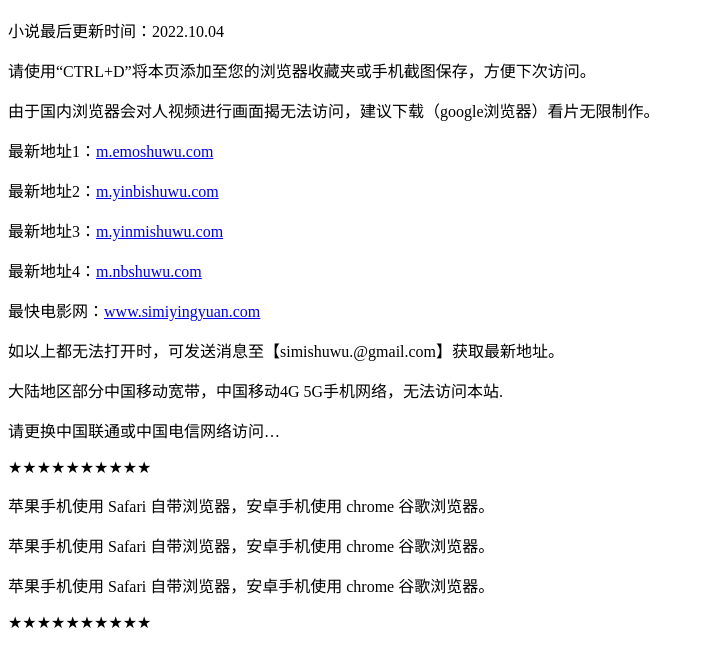
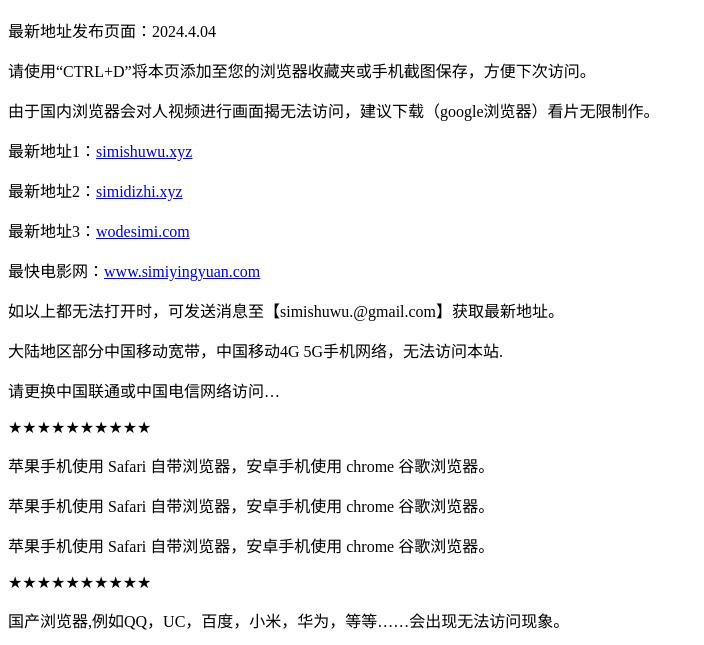
Before and after one commit to simishuwu123/.github.io, a plain HTML site: page index.html in a window 1280 px wide. Shown: the part 138-783 px from the top of the page, without its empty margins (0-704 px from the left). Drawn offline with Linux system fonts and the light colour scheme.

Commit message:
Update index.html

```diff
--- a/index.html
+++ b/index.html
@@ -1,3 +1,4 @@
+
 
 <!DOCTYPE html>
 <html lang="en-US">
@@ -11,20 +12,20 @@
 <meta name="generator" content="Jekyll v3.9.2" />
 <meta property="og:title" content="私密书屋最新地址发布页面：" />
 <meta property="og:locale" content="en_US" />
-<link rel="canonical" href="https://simishuwu123.github.io" />
-<meta property="og:url" content="https://simishuwu123.github.io" />
+<link rel="canonical" href="https://simishuwu123.github.io/fabu/" />
+<meta property="og:url" content="https://simishuwu123.github.io/fabu/" />
 <meta property="og:site_name" content="simishuwu" />
 <meta property="og:type" content="website" />
 <meta name="twitter:card" content="summary" />
 <meta property="twitter:title" content="私密书屋最新地址发布页面：" />
 <script type="application/ld+json">
-{"@context":"https://schema.org","@type":"WebSite","headline":"私密书屋最新地址发布页面：","name":"simishuwu","url":"https://simishuwu123.github.io"}</script>
+{"@context":"https://schema.org","@type":"WebSite","headline":"私密书屋最新地址发布页面：","name":"simishuwu","url":"https://simishuwu123.github.io/fabu/"}</script>
 
   </head>
   <body>
     <div class="container-lg px-3 my-5 markdown-body">
 
-      <h1><a href="https://simishuwu123.github.io">私密书屋回家地址</a></h1>
+      <h1><a href="https://simishuwu123.github.io/fabu/">私密书屋回家地址</a></h1>
 
 
       <h1 id="私密书屋回家地址">私密书屋回家地址：</h1>
@@ -32,19 +33,17 @@
 </div>
 <div class="navigation-content">
 <div class="line">
-<p>小说最后更新时间：2022.10.04</p>
+<p>最新地址发布页面：2024.4.04</p>
 
 <p>请使用“CTRL+D”将本页添加至您的浏览器收藏夹或手机截图保存，方便下次访问。</p>
 
 <p>由于国内浏览器会对人视频进行画面揭无法访问，建议下载（google浏览器）看片无限制作。</p>
 
-<p>最新地址1：<a href=https://m.emoshuwu.com/ target="_blank">m.emoshuwu.com</a></p>
+<p>最新地址1：<a href=https://www.simishuwu.xyz/ target="_blank">simishuwu.xyz</a></p>
 
-<p>最新地址2：<a href=https://m.yinbishuwu.com/ target="_blank">m.yinbishuwu.com</a></p>
+<p>最新地址2：<a href=https://www.simidizhi.xyz/ target="_blank">simidizhi.xyz</a></p>
 
-<p>最新地址3：<a href=https://m.yinmishuwu.com/ target="_blank">m.yinmishuwu.com</a></p>
-
-<p>最新地址4：<a href=https://m.nbshuwu.com/ target="_blank">m.nbshuwu.com</a></p>
+<p>最新地址3：<a href=https://www.wodesimi.com/ target="_blank">wodesimi.com</a></p>
 
 <p>最快电影网：<a href=http://www.simiyingyuan.com/ target="_blank">www.simiyingyuan.com</a></p>
 
```
